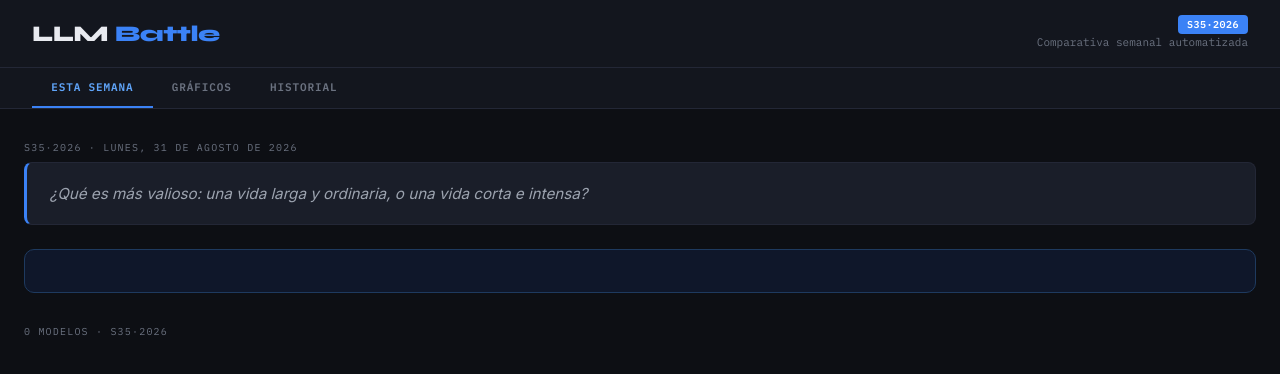
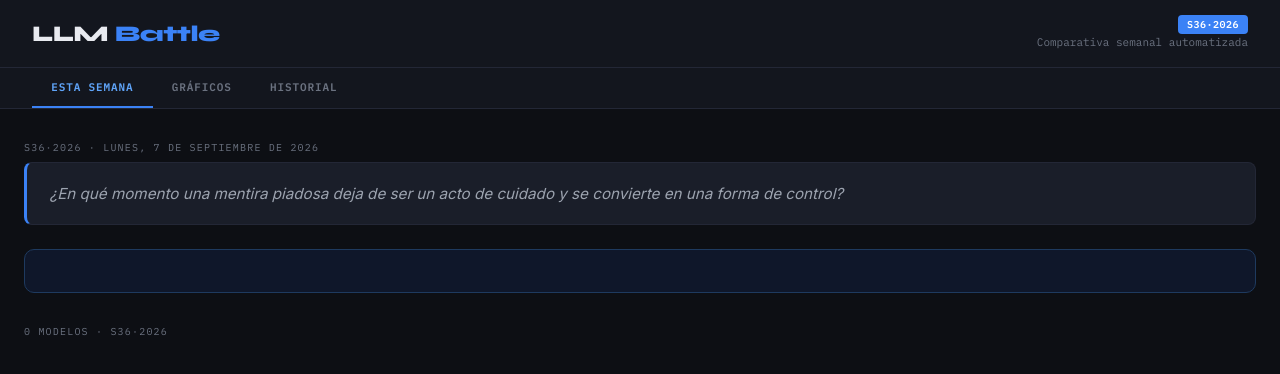
Before and after one commit to dedonatogabriel-bot/llm-battle, a website: page docs/index.html in a window 1280 px wide. Drawn offline with nearby package versions, Linux system fonts and the light colour scheme.

Commit message:
Battle semana 2026-W37

```diff
--- a/docs/index.html
+++ b/docs/index.html
@@ -108,7 +108,7 @@
 </div>
 
 <script>
-const WEEKS = [{"id":"S35·2026","label":"S35·2026","date":"lunes, 31 de agosto de 2026","prompt":"¿Qué es más valioso: una vida larga y ordinaria, o una vida corta e intensa?","results":[]}];
+const WEEKS = [{"id":"S36·2026","label":"S36·2026","date":"lunes, 7 de septiembre de 2026","prompt":"¿En qué momento una mentira piadosa deja de ser un acto de cuidado y se convierte en una forma de control?","results":[]}];
 const MODEL_LIST = [];
 
 const PALETTE = {
```
